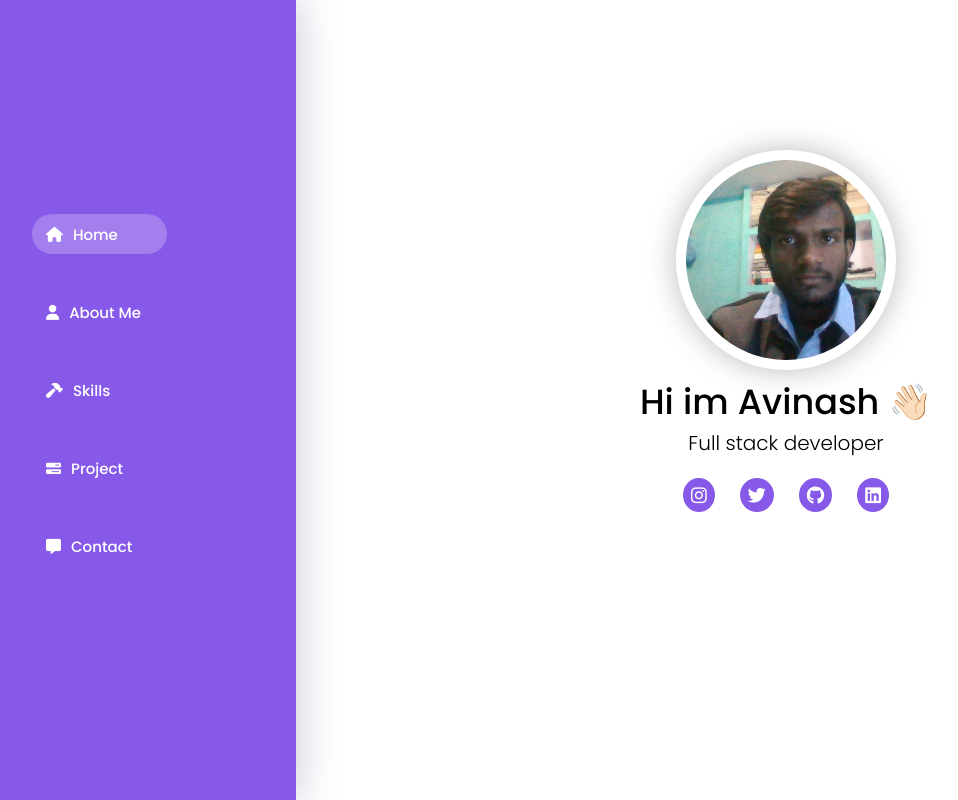
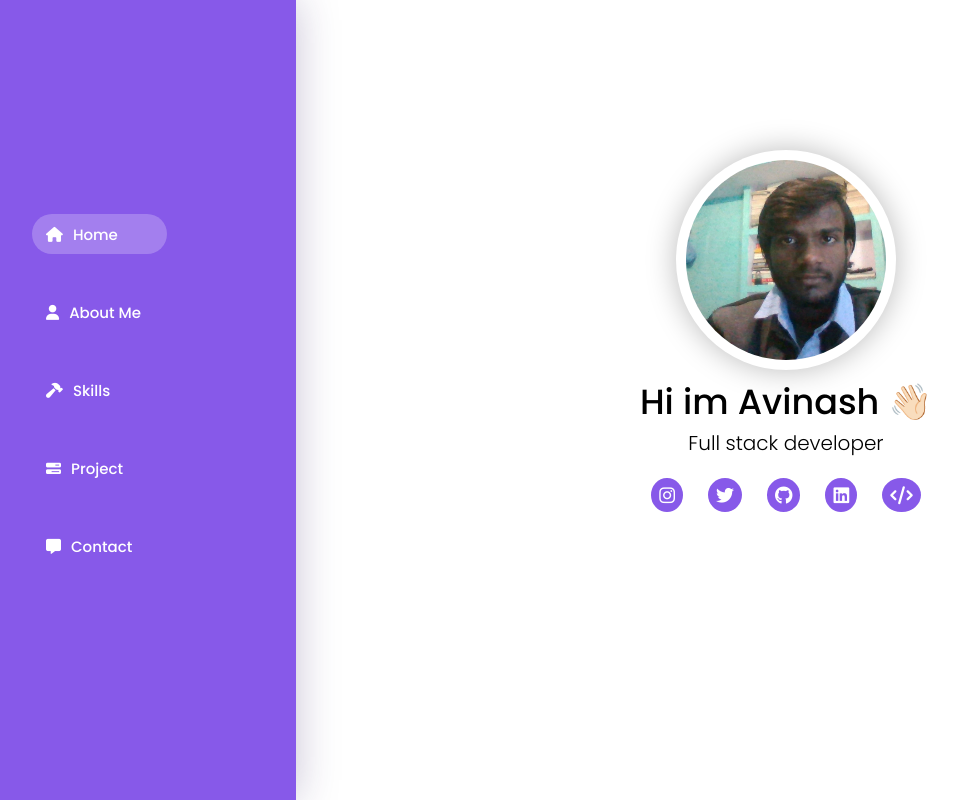
Before and after one commit to avinash1410-cyber/react-portofolio, a React (Create React App) app: page / in a window 1280 px wide. Shown: the whole page, without its empty margins (4-962 px from the left). Built offline with nearby package versions, Linux system fonts and the light colour scheme.

Commit message:
Update SocialBar.jsx
leetcode

```diff
--- a/src/components/layouts/IconsBar/SocialBar.jsx
+++ b/src/components/layouts/IconsBar/SocialBar.jsx
@@ -19,6 +19,10 @@ const Icons = () => {
         href='https://www.linkedin.com/in/avinash-kumar-9b14a8202/'
         className='fa-brands fa-linkedin'
       ></SocialIcon>
+     <SocialIcon
+        href='https://leetcode.com/avi8654340/'
+        className='fa-solid fa-code'
+      ></SocialIcon>
     </IconBar>
   );
 };
```
